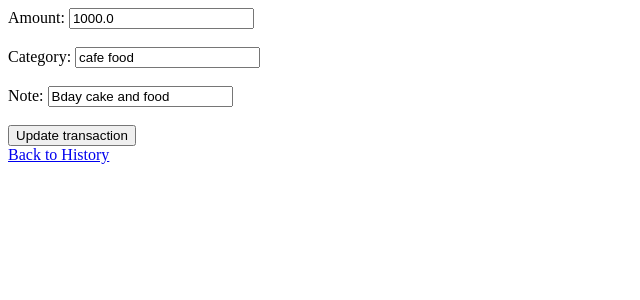
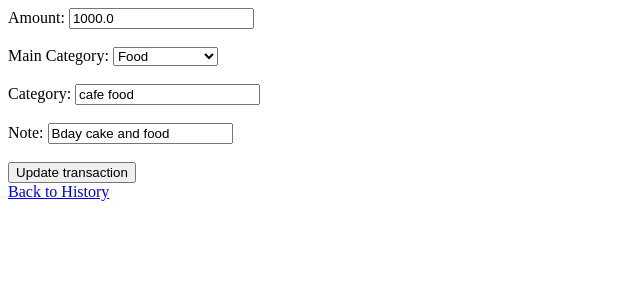
Before and after one commit to lakshmitulasimandala/BUDJET, a Flask app: page /edit/13 in a window 1280 px wide. Shown: the top 300 px of the page, without its empty margins (0-640 px from the left). Run offline with Flask 3, Linux system fonts and the light colour scheme; data comes from the database, SQL or seed files in the repository; both versions use the stored data as it was after the commit.

Commit message:
added main_categories to edit.html, history.html, and updated routes also

```diff
--- a/app.py
+++ b/app.py
@@ -13,6 +13,7 @@ def home():
 @app.route('/add_transaction', methods = ["POST"])
 def add_transaction():
     amount = float(request.form['amount'])
+    main_category = request.form['main_category']
     category = request.form['category']
     note = request.form.get('note','')
     today = date.today().strftime("%Y-%m-%d")
@@ -21,8 +22,8 @@ def add_transaction():
     cursor = conn.cursor()
 
     cursor.execute('''
-        INSERT INTO transactions (date, category, amount, note) VALUES (?, ?, ?, ?)''',
-        (today, category, amount, note)
+        INSERT INTO transactions (date,main_category , category, amount, note) VALUES (?, ?, ?, ?, ?)''',
+        (today, main_category, category, amount, note)
     )
 
     conn.commit()
@@ -74,6 +75,7 @@ def edit_transaction(trans_id):
 
 @app.route('/update_transaction/<int:trans_id>', methods = ["POST"])
 def update_transaction(trans_id):
+    main_category = request.form['main_category']
     category = request.form['category']
     amount = float(request.form['amount'])
     note = request.form.get('note',"")
@@ -83,9 +85,9 @@ def update_transaction(trans_id):
 
     cursor.execute('''
         UPDATE transactions
-        SET category = ?, amount = ?, note = ?
+        SET main_category = ?, category = ?, amount = ?, note = ?
         WHERE id = ?
-    ''', (category, amount, note, trans_id))
+    ''', (main_category, category, amount, note, trans_id))
 
     conn.commit()
     conn.close()
--- a/templates/edit.html
+++ b/templates/edit.html
@@ -14,6 +14,22 @@
 
             <input type="number" name="amount" value="{{ transaction[3] }}" required> <br> <br>
 
+            <label>Main Category:</label>
+            <select name="main_category" required>
+            <option value="Food" {% if transaction[5]=='Food' %}selected{% endif %}>Food</option>
+            <!-- add other options and selected logic -->
+            <option value="Travel" {% if transaction[5]=='Travel' %}selected{% endif %}>Travel</option>
+            <option value="Fees" {% if transaction[5]=='Fees' %}selected{% endif %}>Fees</option>
+            <option value="Clothes" {% if transaction[5]=='Clothes' %}selected{% endif %}>Clothes</option>
+            <option value="Entertainment" {% if transaction[5]=='Entertainment' %}selected{% endif %}>Entertainment</option>
+            <option value="Health" {% if transaction[5]=='Health' %}selected{% endif %}>Health</option>
+            <option value="Home" {% if transaction[5]=='Home' %}selected{% endif %}>Home</option>
+            <option value="Bills" {% if transaction[5]=='Bills' %}selected{% endif %}>Bills</option>
+            <option value="Gifts" {% if transaction[5]=='Gifts' %}selected{% endif %}>Gifts</option>
+            <option value="Savings" {% if transaction[5]=='Savings' %}selected{% endif %}>Savings</option>
+            <option value="Others" {% if transaction[5]=='Others' %}selected{% endif %}>Others</option>
+            </select><br><br>
+
             <label>Category:</label>
             <input type="text" name="category" value="{{ transaction[2] }}" required> <br> <br>
 
--- a/templates/history.html
+++ b/templates/history.html
@@ -14,6 +14,7 @@
             <th>Category</th>
             <th>Amount</th>
             <th>Note</th>
+            <th>Main Category</th>
         </tr>
         {% for t in transactions %}
         <tr>
@@ -23,6 +24,7 @@
             <td>{{ t[2] }}</td> <!-- Category -->
             <td>{{ t[3] }}</td> <!-- Amount -->
             <td>{{ t[4] }}</td> <!-- Note -->
+            <td>{{t[5]}}</td><!-- Main Category -->
             <td>
                 <form action="/delete_transaction/{{ t[0] }}" method="post" style="display:inline;">
                     <button type="submit">DELETE</button>
```
Also changed, not shown: check_col.py (added, +12 -0 lines), templates/index.html (+16 -0 lines), database.db.
